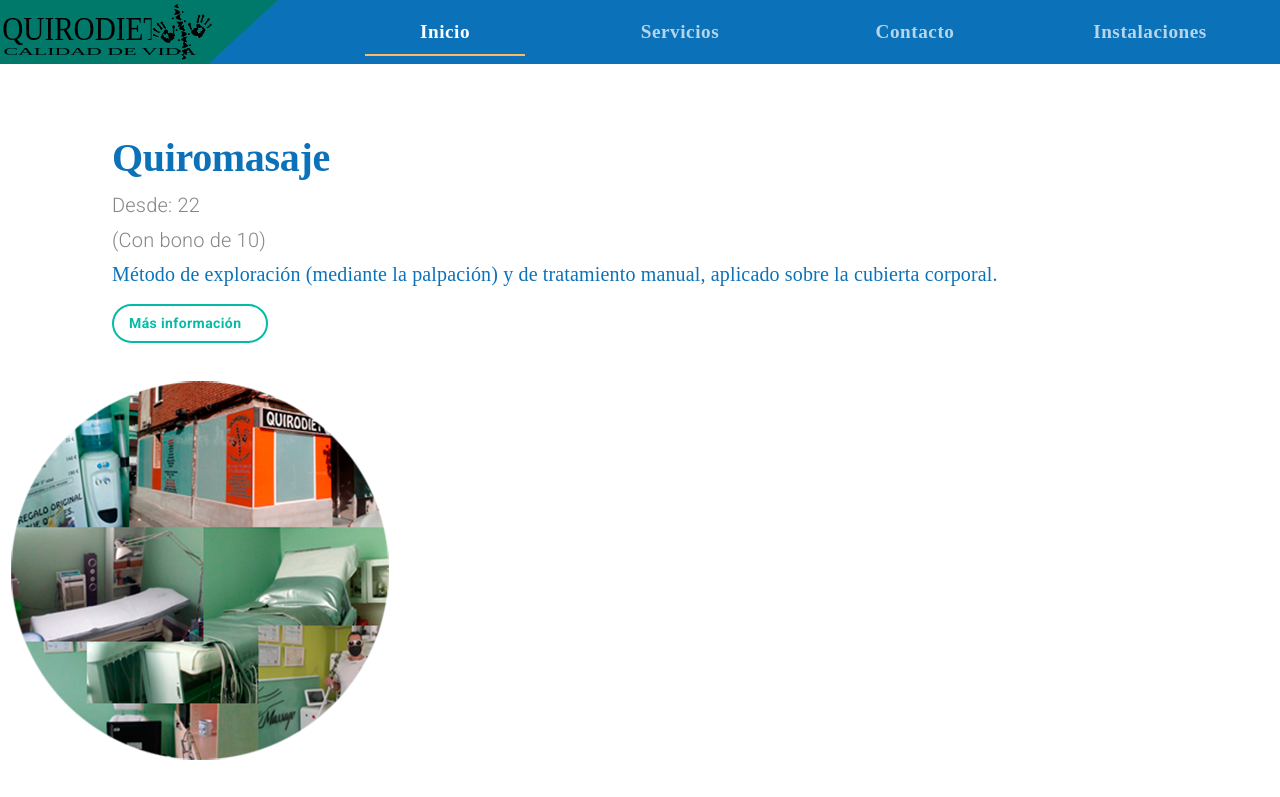
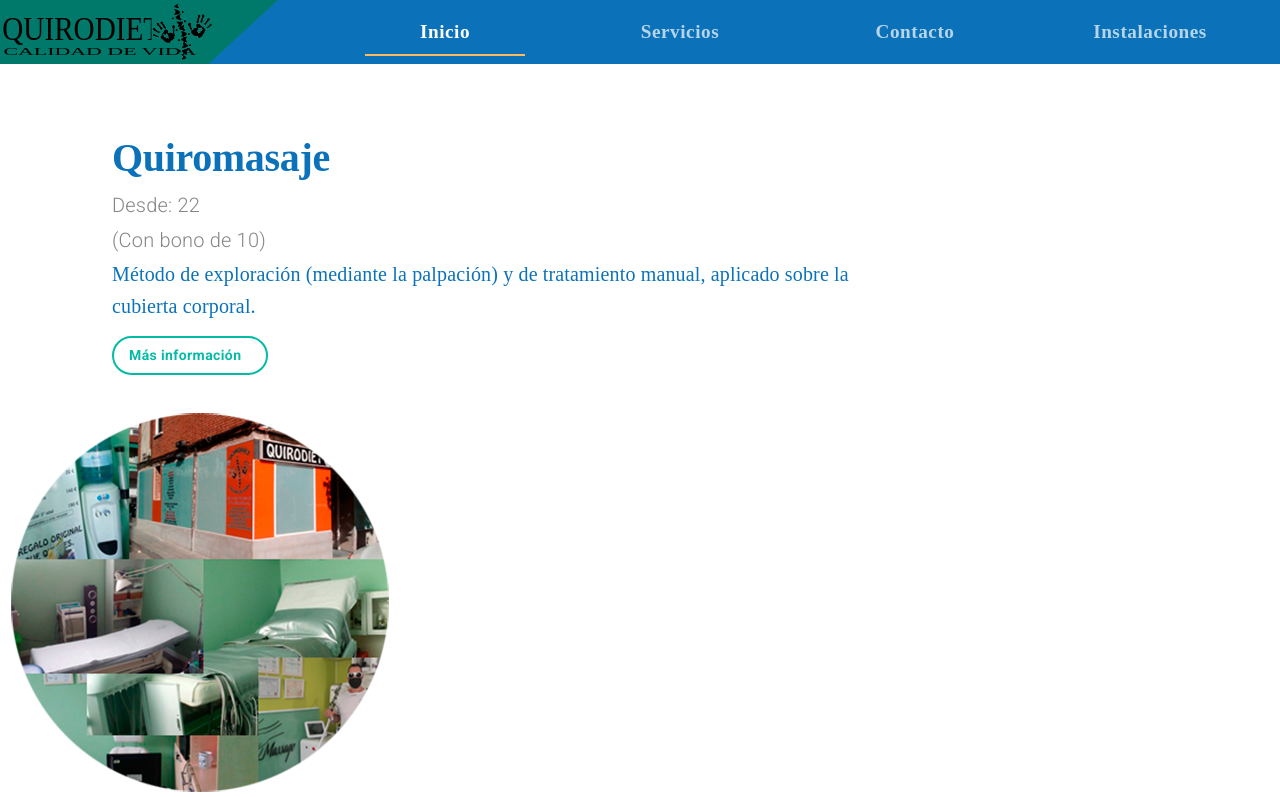
Before and after one commit to kuith/quiro3, a React (Create React App) app: page /servicios/serviciosGeneral in a window 1280 px wide. Shown: the top 797 px of the page. Built offline with nearby package versions, Linux system fonts and the light colour scheme.

Commit message:
mas servicios general

```diff
--- a/src/components/vistas/blocks/gServiciosBlock.js
+++ b/src/components/vistas/blocks/gServiciosBlock.js
@@ -45,7 +45,7 @@ export default function GServiciosBlock({datos, blockAlign}) {
   return(
     <Grid item>
         <Grid container justify= {matchesSm ? "center": alineacion} direction="row" className={classes.espacing}>
-          <Grid item style={{marginLeft: matchesSm ? 0 : "7em", textAlign: matchesSm ? "center": undefined}}>
+          <Grid md={7} item style={{marginLeft: matchesSm ? 0 : "7em", textAlign: matchesSm ? "center": undefined}}>
             <Typography  variant="h2">
               {datos.titulo}
             </Typography>
```
